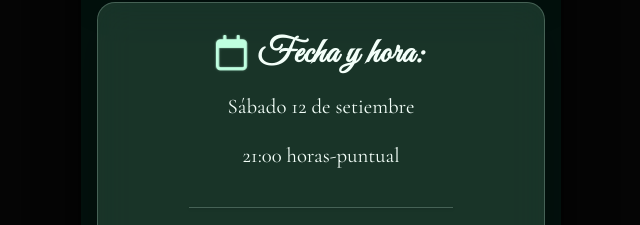
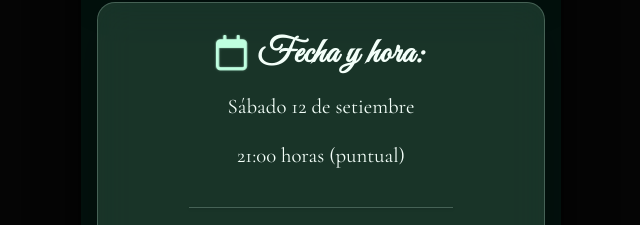
Before and after one commit to invitaciones-interactivas-artevideos/Clientes, a plain HTML site: page index.html in a window 1280 px wide. Shown: the part 1067-1292 px from the top of the page, 319-959 px from the left. Drawn offline with nearby package versions, Linux system fonts and the light colour scheme; a web font is replaced by a local one.

Commit message:
Update index.html

```diff
--- a/index.html
+++ b/index.html
@@ -762,7 +762,7 @@ const CONFIG = {
   nombre: "Nacha",
   fechaEvento: "2026-09-12T21:00:00",
   fechaTexto: "Sábado 12 de setiembre",
-  horaTexto: "21:00 horas-puntual",
+  horaTexto: "21:00 horas (puntual)",
   salon: "Club House",
   direccion: "Avenida Antonio Lussich 350<br> Punta Ballena. Maldonado",
   mapa: "https://maps.app.goo.gl/4DkGGCs8Z6Yz6pd79",
```
